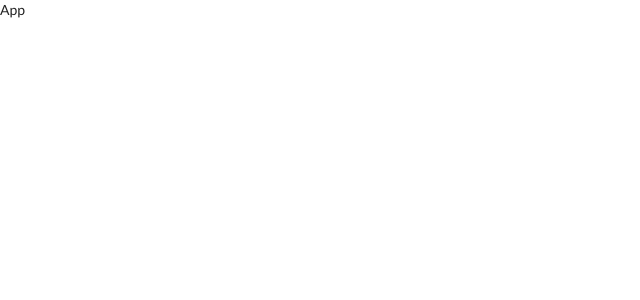
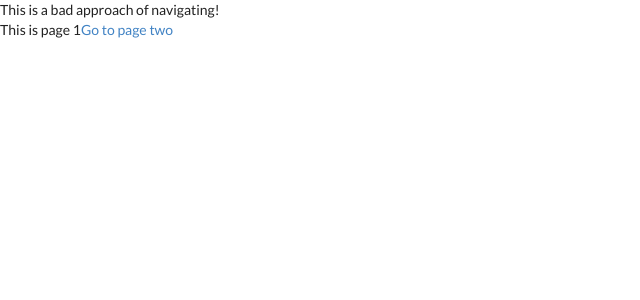
Before and after one commit to isik-dev/i-stream-client, a React (Create React App) app: page / in a window 1280 px wide. Shown: the top 300 px of the page, without its empty margins (0-640 px from the left). Built offline with nearby package versions, Linux system fonts and the light colour scheme.

Commit message:
from old classic a tags to react route

```diff
--- a/src/components/App.js
+++ b/src/components/App.js
@@ -1,7 +1,36 @@
 import React from "react";
+import { BrowserRouter, Route } from "react-router-dom";
+
+const PageOne = () => {
+  return (
+    <div>
+      This is a bad approach of navigating!
+      <br />
+      This is page 1<a href="/pagetwo">Go to page two</a>
+    </div>
+  );
+};
+
+const PageTwo = () => {
+  return (
+    <div>
+      This is a bad approach of navigating!
+      <br />
+      This is page 2<button>Click Me!</button>
+      <a href="/">Go to page one</a>
+    </div>
+  );
+};
 
 const App = () => {
-  return <div>App</div>;
+  return (
+    <BrowserRouter>
+      <div>
+        <Route path="/" exact component={PageOne} />
+        <Route path="/pagetwo" component={PageTwo} />
+      </div>
+    </BrowserRouter>
+  );
 };
 
 export default App;
```
